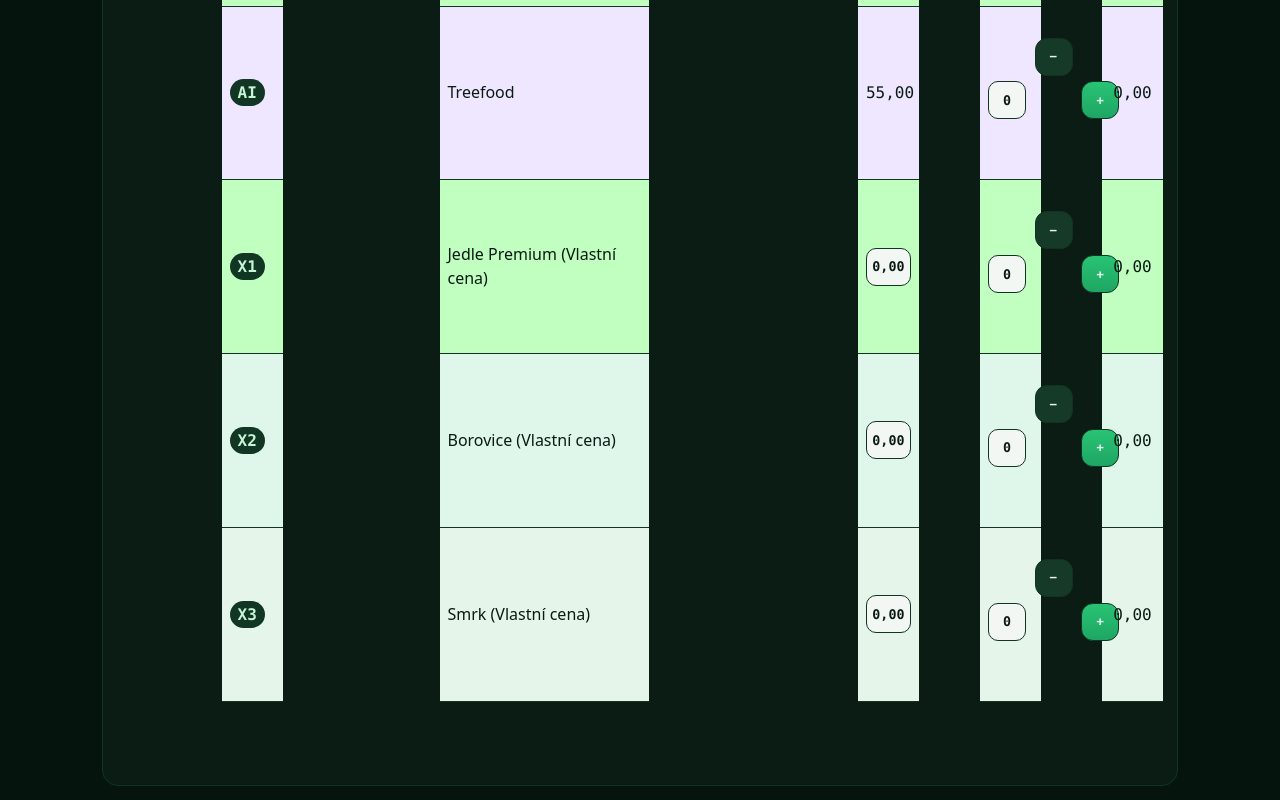
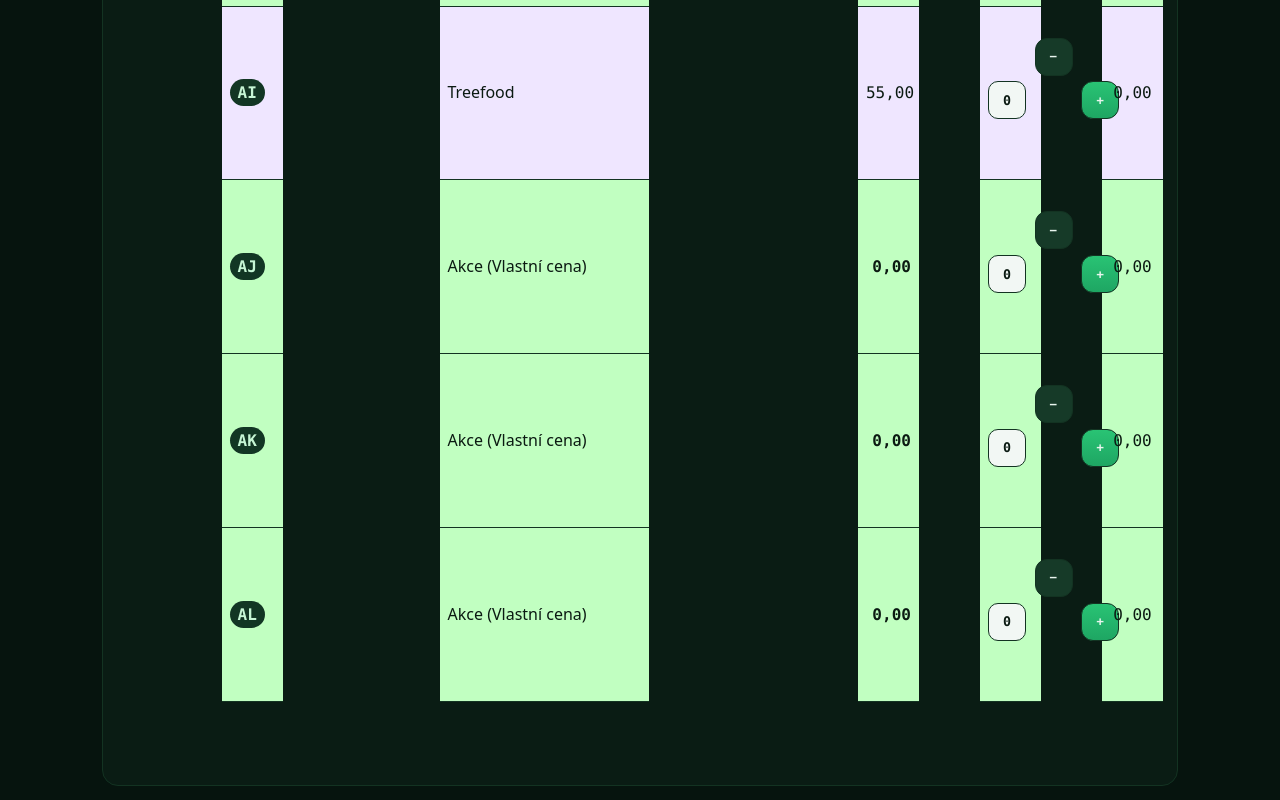
Before and after one commit to lozes011/stromky, a plain HTML site: page ceske.html in a window 1280 px wide. Shown: the part 6128-6928 px from the top of the page. Drawn offline with Linux system fonts and the light colour scheme.

Commit message:
Refactor price input styles and item definitions
Updated styles for price input fields and modified item structure for custom prices.

```diff
--- a/ceske.html
+++ b/ceske.html
@@ -6,7 +6,7 @@
 <meta name="viewport" content="width=device-width, initial-scale=1" />
 <title>Výpočet prodeje – vánoční stromky</title>
 <style>
-/* CSS zustava beze zmeny, pouze pridavam styl pro input ceny */
+/* Původní CSS - BEZE ZMĚN */
 :root{--bg:#06140e;--text:#e8f5ee;--muted:#9bc7b2;--card:#0a1c14;--line:#133322;--btn:#0e2a1d;--btn-accent:#29c374;--btn-accent-2:#1ea663;--smrk:#e6f5e9;--borovice:#dff6ea;--jedle:#C1FFC1;--kvetinac:#FFE4B5;--stojan:#eef1f4;--haluzimelo:#fff8d9;--sluzby:#efe5da;--kusy:#ffe9d6;--akce:var(--jedle);--treefood:#efe6ff;--text-dark:#0b1a12;--mark-saved-bg:#FF6347}
 *{box-sizing:border-box}
 html,body{margin:0;background:var(--bg);color:var(--text);font:16px/1.45 system-ui,Segoe UI,Roboto,Arial,sans-serif}
@@ -49,16 +49,26 @@ tr.row-treefood td{background:var(--treefood)}
 .btn.plus{background:linear-gradient(0deg,var(--btn-accent-2),var(--btn-accent))}
 .btn.minus{background:#163a28}
 .qtyctrl .qty{width:100%;height:38px;text-align:center;background:#f2f7f4;border:1px solid var(--line);color:var(--text-dark);border-radius:10px;font-weight:800}
+
+/* OPRAVENÝ STYL pro editovatelné pole, aby nepřerušilo layout */
 .price-input.mono {
     width: 100%;
-    height: 38px;
-    text-align: center;
-    background: #f2f7f4;
-    border: 1px solid var(--line);
-    color: var(--text-dark);
-    border-radius: 10px;
+    height: auto;
+    text-align: right;
+    background: transparent;
+    border: none;
+    color: inherit;
+    padding: 0;
+    margin: 0;
+    font-family: ui-monospace,Menlo,Consolas,monospace;
+    font-variant-numeric: tabular-nums;
     font-weight: 800;
+    font-size: 1rem;
 }
+.price-input.mono:focus {
+    outline: none;
+}
+
 .table tbody tr:not(.mark-saved):hover td{background:#29c374!important;color:#fff!important}
 .table tbody tr.mark-saved td{background:var(--mark-saved-bg)!important;color:var(--text-dark)!important}
 .table tbody tr.mark-saved:hover td{background:var(--mark-saved-bg)!important;color:var(--text-dark)!important}
@@ -118,7 +128,6 @@ tr.row-treefood td{background:var(--treefood)}
 
 <script>
 /* ===== Konfigurace / data - ZMĚNY ZDE ===== */
-// FEE prepocitano z EUR na CZK (pri kurzu cca 25)
 const FEE={haluz:25,stojan:25,hnojivo:18};
 const CATS={TREES:["smrk","borovice","jedle"],KV:"kvetinac",STAND:"stojan",SVC:"sluzby",HALUZ:"haluzimelo"};
 
@@ -156,29 +165,29 @@ const ITEMS=[
 {id:"AH",name:"Akce",price:322.00,cat:"akce"},
 {id:"AI",name:"Treefood",price:55.00,cat:"treefood"},
 
-// NOVÉ EDITOVATELNÉ STROMY PŘESUNUTY ZDE (ZA Treefood)
-{id:"X1",name:"Jedle Premium (Vlastní cena)",price:0.00,cat:"jedle",custom:true},
-{id:"X2",name:"Borovice (Vlastní cena)",price:0.00,cat:"borovice",custom:true},
-{id:"X3",name:"Smrk (Vlastní cena)",price:0.00,cat:"smrk",custom:true}
+// NOVÉ EDITOVATELNÉ STROMY DLE VAŠEHO PŘÁNÍ
+{id:"AJ",name:"Akce (Vlastní cena)",price:0.00,cat:"akce",custom:true}, // Původně X1
+{id:"AK",name:"Akce (Vlastní cena)",price:0.00,cat:"akce",custom:true}, // Původně X2
+{id:"AL",name:"Akce (Vlastní cena)",price:0.00,cat:"akce",custom:true}  // Původně X3
 ];
 
-/* ===== Stav & helpers - ZMĚNY ZDE ===== */
+/* ===== Stav & helpers ===== */
 const qty=Object.fromEntries(ITEMS.map(i=>[i.id,0]));
 const byId=Object.fromEntries(ITEMS.map(i=>[i.id,i]));
 const el=s=>document.querySelector(s);
 const fmtNum=n=>new Intl.NumberFormat("cs-CZ",{minimumFractionDigits:2,maximumFractionDigits:2}).format(n||0);
-const fmtCzk=n=>`${fmtNum(n)} Kč`; // ZMĚNA MĚNY: EUR -> Kč
+const fmtCzk=n=>`${fmtNum(n)} Kč`;
 const isTree=it=>CATS.TREES.includes(it.cat);
+// Všechny custom stromy jsou zařazeny pod row-akce
 const trClass=cat=>({smrk:"row-smrk",borovice:"row-borovice",jedle:"row-jedle",kvetinac:"row-kvetinac",stojan:"row-stojan",haluzimelo:"row-haluzimelo",sluzby:"row-sluzby",akce:"row-akce",treefood:"row-treefood"})[cat]||"";
 let agQtySpan=null;
 
-/* ===== Render tabulky - ZMĚNY ZDE (OPRAVA FORMÁTOVÁNÍ) ===== */
+/* ===== Render tabulky ===== */
 function addRow(parent,it){
   const tr=document.createElement("tr");
   tr.className=trClass(it.cat);
   tr.dataset.id=it.id;
 
-  // Podmíněné vykreslení buď statické ceny, nebo inputu pro editovatelnou cenu
   const priceContent = it.custom
     ? `<input class="price-input mono" type="text" inputmode="decimal" value="${fmtNum(it.price)}" data-id="${it.id}">`
     : fmtNum(it.price);
@@ -206,14 +215,14 @@ function build(){
   tbody.innerHTML="";
   ITEMS.forEach(it=>{
     addRow(tbody,it);
-    // ... pridani AG (Auto: pocet stromu) po radku AF
+    // Vlozeni radku Auto: pocet stromu po AF
     if(it.id==="AF"){
       const ag=document.createElement("tr");
       ag.className=trClass("sluzby");
       ag.dataset.id="AG";
       ag.innerHTML=`
         <td class="col-id"><span class="rowid mono">AG</span></td>
-        <td class="col-name">Auto: počet stromů (D–S, X1–X3)</td>
+        <td class="col-name">Auto: počet stromů (D–S, AH, AJ–AL)</td>
         <td class="col-price mono">0,00</td>
         <td class="col-qty"><span class="mono" id="agQty">0</span></td>
         <td class="col-sum mono">0,00</td>`;
@@ -223,16 +232,16 @@ function build(){
   });
 }
 
-/* ===== Přepočet - ZMĚNY ZDE (Měna) ===== */
+/* ===== Přepočet ===== */
 function recalc(){
-  // AG = pouze stromy (D–S) + custom stromy (X1–X3)
-  const agCount=ITEMS.reduce((a,it)=>a+((isTree(it)||it.custom)?(qty[it.id]||0):0),0); // Opraveno: zahrnuje i custom stromy
+  // AG = pouze stromy, akce (AH) a custom akce (AJ-AL)
+  const agCount=ITEMS.reduce((a,it)=>a+((isTree(it)||it.id==="AH"||it.custom)?(qty[it.id]||0):0),0);
   if(agQtySpan) agQtySpan.textContent=String(agCount);
 
   const total=ITEMS.reduce((sum,it)=>sum+(qty[it.id]||0)*it.price,0);
 
-  // cntStromy zahrnuje Akce (AH) a custom stromy (X1, X2, X3)
-  const cntStromy=ITEMS.reduce((a,it)=>a+((isTree(it)||it.id==="AH"||it.custom)?(qty[it.id]||0):0),0);
+  // cntStromy zahrnuje všechny stromy, Akce a custom akce
+  const cntStromy=agCount;
   const cntKvetinace=ITEMS.reduce((a,it)=>a+(it.cat===CATS.KV?qty[it.id]||0:0),0);
   const cntStojany=ITEMS.reduce((a,it)=>a+(it.cat===CATS.STAND?qty[it.id]||0:0),0);
   const cntSluzby=ITEMS.reduce((a,it)=>a+(it.cat===CATS.SVC?qty[it.id]||0:0),0);
@@ -266,7 +275,7 @@ function recalc(){
   });
 }
 
-/* ===== Ovládání (delegace) - NOVÁ LOGIKA PRO CENU ZDE ===== */
+/* ===== Ovládání (delegace) ===== */
 function clampInt(v){v=(v+"").replace(/[^\d]/g,"");return Math.max(0,parseInt(v||"0",10))}
 
 // 1. Logika pro tlačítka +/- a množství
@@ -298,18 +307,14 @@ document.addEventListener("input",e=>{
   const id=e.target.dataset.id;
   if(!id||!byId[id]) return;
 
-  // Získání a čištění vstupu: povolit čísla, čárky a tečky
   let val = (e.target.value + "").replace(/[^\d,.]/g, '');
-  val = val.replace(',', '.'); // Nahraď čárku tečkou pro JS float
+  val = val.replace(',', '.');
 
-  // Aktualizace ceny v našem stavovém objektu byId
   const newPrice = parseFloat(val) || 0;
   byId[id].price = newPrice;
 
-  // Udržujeme formát v poli pro uživatele (zaokrouhlení na 2 desetinná místa)
   e.target.value = fmtNum(newPrice);
 
-  // Spuštění přepočtu
   recalc();
 });
 
@@ -319,10 +324,9 @@ document.getElementById("calcForm").addEventListener("reset",()=>{
     Object.keys(qty).forEach(k=>qty[k]=0);
     document.querySelectorAll(".qty").forEach(i=>i.value="0");
 
-    // Reset editovatelných cen (Custom stromy X1, X2, X3)
+    // Reset editovatelných cen (AJ, AK, AL)
     document.querySelectorAll(".price-input").forEach(inp => {
         const id = inp.dataset.id;
-        // Jen pro custom položky resetujeme cenu v datech na 0.00
         if (byId[id] && byId[id].custom) {
             byId[id].price = 0.00;
             inp.value = fmtNum(0);
@@ -339,7 +343,7 @@ document.getElementById("calcForm").addEventListener("reset",()=>{
 build();
 recalc();
 
-/* ===== Ochrany proti prohlížení kódu (odrazující, nikoli neprůstřelné) - BEZE ZMĚN ===== */
+/* ===== Ochrany proti prohlížení kódu (odrazující, nikoli neprůstřelné) ===== */
 (function(){
   // Blokace pravého tlačítka
   document.addEventListener("contextmenu",e=>e.preventDefault(),{passive:false});
```
